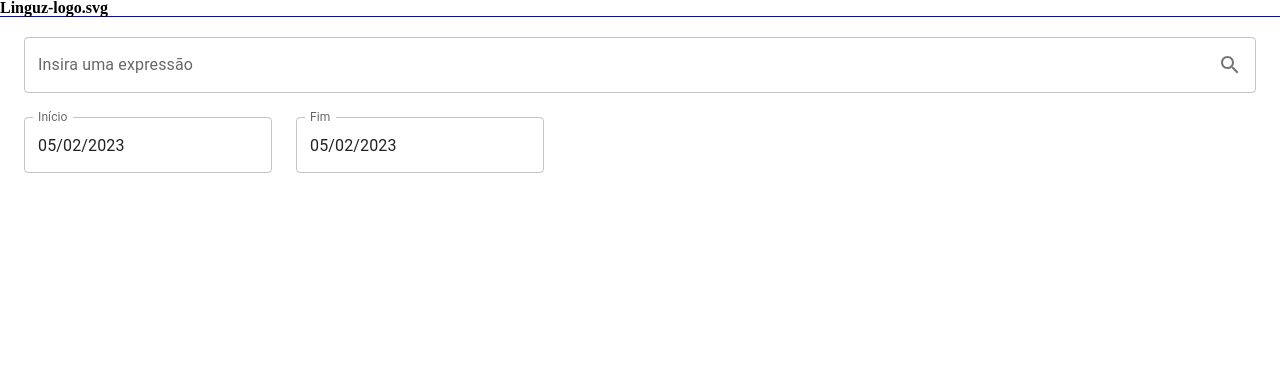
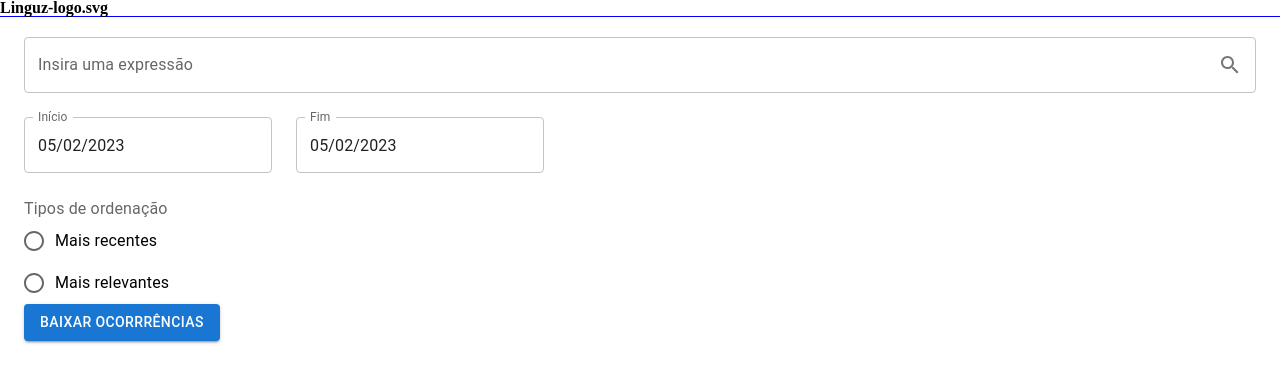
Before and after one commit to PdRabelo/linguz-frontend, a React (Create React App) app: page / in a window 1280 px wide. Shown: the top 382 px of the page. Built offline with nearby package versions, Linux system fonts and the light colour scheme.

Commit message:
added post expression

```diff
--- a/package.json
+++ b/package.json
@@ -16,6 +16,7 @@
     "@types/node": "^16.18.4",
     "@types/react": "^18.0.26",
     "@types/react-dom": "^18.0.9",
+    "axios": "^1.2.1",
     "dayjs": "^1.11.6",
     "react": "^18.2.0",
     "react-dom": "^18.2.0",
--- a/src/pages/home.tsx
+++ b/src/pages/home.tsx
@@ -1,43 +1,120 @@
-import { useState } from "react";
+import React, { useState } from "react";
 import Header from "../components/header"
 import { Container, } from "@mui/system";
 import TextField from "@mui/material/TextField";
 import SearchIcon from '@mui/icons-material/Search';
-import { InputAdornment, Stack } from "@mui/material";
+import Button from '@mui/material/Button';
+import { InputAdornment, RatingClassKey, Stack } from "@mui/material";
 import { DesktopDatePicker } from '@mui/x-date-pickers/DesktopDatePicker';
 import { DatePicker } from "@mui/x-date-pickers";
 import dayjs, { Dayjs } from 'dayjs';
 import { LocalizationProvider } from '@mui/x-date-pickers/LocalizationProvider';
 import { AdapterDayjs } from '@mui/x-date-pickers/AdapterDayjs';
+import {FormControl, FormLabel, FormControlLabel, RadioGroup, Radio} from '@mui/material';
+import axios from 'axios';
 
 function Home() {
-    const [value, setValue] = useState<Dayjs | null>(
+    const [valueDatePickerInicio, setValueDatePickerInicio] = useState<Dayjs | null>();
+    const [valueDatePickerFinal, setValueDatePickerFinal] = useState<Dayjs | null>();
+    const [valueSearchExpression, setValueSearchExpression] = useState('')
+    const [valueRadio, setValueRadio] = useState('')
+    /*async function postOnBack(){
+        const config = {
+            headers : {
+                "Access-Control-Expose-Headers" : "Content-Disposition",
+                "Content-Disposition" : "attachment; filename=testando.txt"
+            }
+        }
+        axios.post("http://localhost:3001/api/v1/download", {
+            "fileData": "aa",
+            "fileType": "txt",
+            "fileName": "Testando"
+        },config).then(res => res.blob()).then(blob => saveAs(blob, filename)
+    }*/
 
-      );
+    function validFieldValue(){
+        //let datateste = valueDatePickerInicio.toISOString()
+        let startDate = new Date()
+
+        if(valueSearchExpression == ""){
+            window.alert("Preencha o campo de expressão!")
+            return false
+        }
+        /*if(){
+            window.alert("Insira uma data Válida")
+            return false
+        }*/
+        return true
+    }
+
+    async function postExpression(){
+        if(validFieldValue()){
+            await axios.post("http://localhost:3001/api/v1/search", {
+                start_time : valueDatePickerInicio,
+                end_time : valueDatePickerFinal,
+                query : valueSearchExpression,
+                sort_order : valueRadio,
+                max_result : 100
+                }
+            );
+        }
+    }
+
+    const handleChangeRadio = (event: React.ChangeEvent<HTMLInputElement>) =>{
+        setValueRadio(event.target.value)
+    }
+    console.log({valueSearchExpression})
+    const handleChangeSearchExpression = (event: React.ChangeEvent<HTMLInputElement>) =>{
+        setValueSearchExpression(event.target.value)
+    }
+
     return (
         <div>
             <Header />
             <div style={{padding: "20px 0px"}}>
                 <Container maxWidth="xl">
                     <Stack spacing={3}>
-                        <TextField id="outlined-basic" label="Insira uma expressão" variant="outlined"
+                        <TextField
+                            id="outlined-basic"
+                            label="Insira uma expressão"
+                            variant="outlined"
+                            value={valueSearchExpression}
+                            onChange={handleChangeSearchExpression}
                             InputProps={{endAdornment: <InputAdornment position="end"><SearchIcon/>
                         </InputAdornment>}}/>
                         <LocalizationProvider dateAdapter={AdapterDayjs}>
                             <Stack direction="row" spacing={3}>
                                 <DatePicker label="Início"
                                     inputFormat="DD/MM/YYYY"
-                                    value={value}
-                                    onChange={()=>{}}
+                                    value={valueDatePickerInicio}
+                                    onChange={(newDateInicio: any)=>{
+                                        setValueDatePickerInicio(newDateInicio.toISOString())
+                                    }}
                                     renderInput={(params) => <TextField {...params} />}/>
                                 <DatePicker label="Fim"
                                     inputFormat="DD/MM/YYYY"
-                                    value={value}
-                                    onChange={()=>{}}
+                                    value={valueDatePickerFinal}
+                                    onChange={(newDateFinal: any)=>{
+                                        setValueDatePickerFinal(newDateFinal.toISOString())
+                                    }}
                                     renderInput={(params) => <TextField {...params} />}/>
                             </Stack>
+                            <FormControl>
+                                    <FormLabel id="order-by-type-group-label">
+                                        Tipos de ordenação
+                                    </FormLabel>
+                                    <RadioGroup
+                                        name="order-by-type-group"
+                                        aria-labelledby="order-by-type-group-label"
+                                        onChange = {handleChangeRadio}
+                                        value = {valueRadio}>
+                                            <FormControlLabel control={<Radio/>} label = "Mais recentes" value="recency"/>
+                                            <FormControlLabel control={<Radio/>} label = "Mais relevantes" value="relevancy"/>
+                                    </RadioGroup>
+                                </FormControl>
                         </LocalizationProvider>
                     </Stack>
+                    <Button onClick={postExpression} variant="contained">Baixar Ocorrrências</Button>
                 </Container>
             </div>
         </div>
```
Also changed, not shown: src/components/modal/index.tsx (added, +19 -0 lines), src/components/modal/index.css (added), 1 other file (tests, documents, lock files or other folders).
